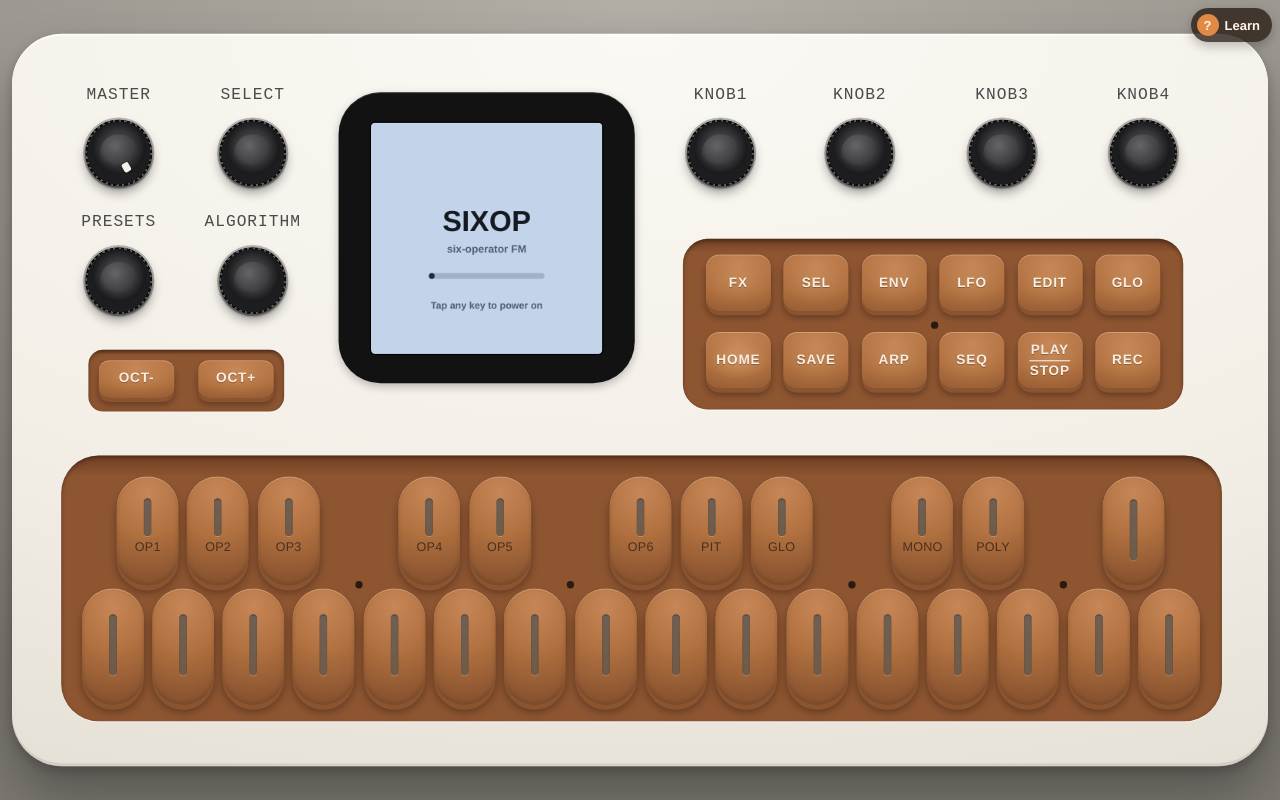
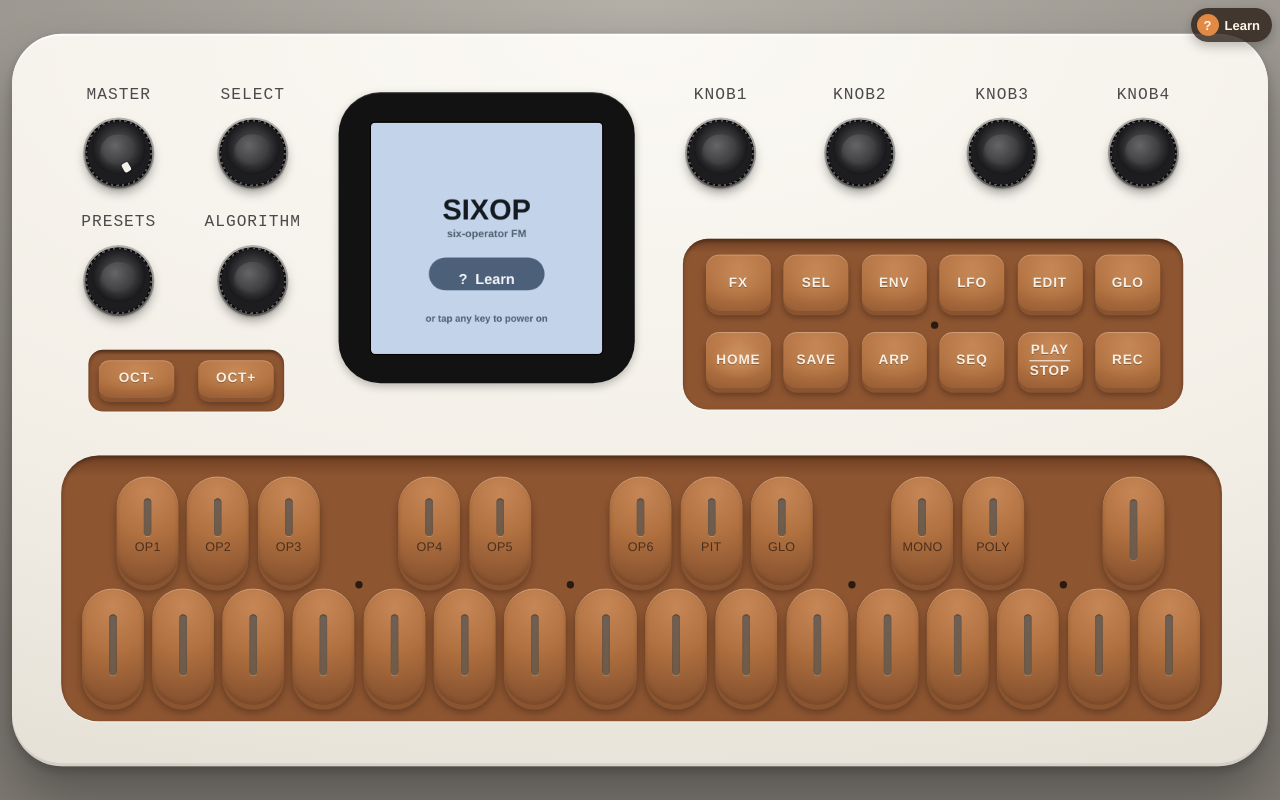
Before and after one commit to phillmeredith/music, a plain HTML site: page web/index.html in a window 1280 px wide. Drawn offline with Linux system fonts and the light colour scheme.

Commit message:
Show a Learn button on the screen before power-on
Co-Authored-By: Claude Opus 5.5 <noreply@anthropic.com>
Claude-Session: https://claude.ai/code/session_01Dmwaw3ipbF3F8yKhCfVmAN

```diff
--- a/web/css/app.css
+++ b/web/css/app.css
@@ -112,6 +112,12 @@ html, body {
   border-radius: 4px;
   box-shadow: 0 0 0 1px #000, 0 0 10px rgba(0,0,0,.35) inset;
 }
+
+/* Learn button drawn on the screen before power-on; this is its touch area */
+.screen-learn { position: absolute; left: 80px; top: 152px; width: 123px; height: 44px; border: 0; padding: 0;
+  background: transparent; border-radius: 22px; cursor: pointer; touch-action: manipulation; z-index: 2; }
+.screen-learn[hidden] { display: none; }
+.screen-learn:active { background: rgba(255,255,255,.18); }
 
 /* ------------------------------------------------------------------ trays */
 .tray {
--- a/web/js/app.js
+++ b/web/js/app.js
@@ -919,7 +919,16 @@ export class App {
   draw() {
     const sc = this.screen;
     if (!sc) return; // panel can ask for a redraw before the screen exists
-    if (!this.powered) { sc.boot(0); sc.text('Tap any key to power on', 120, 190, 10, sc.theme.dim, 'center'); return; }
+    if (this.guide) this.guide.screenBtn.hidden = this.powered;
+    if (!this.powered) {
+      const t = sc.theme; sc.begin();
+      sc.text('SIXOP', 120, 92, 30, t.accent, 'center', 900);
+      sc.text('six-operator FM', 120, 116, 11, t.dim, 'center', 600);
+      sc.rrect(60, 140, 120, 34, 17, t.widgetOn);
+      sc.text('?  Learn', 120, 163, 15, t.textOn, 'center', 800);
+      sc.text('or tap any key to power on', 120, 204, 10, t.dim, 'center');
+      return;
+    }
     sc.begin();
     const pt = this.part(), now = performance.now();
     const icons = [];
--- a/web/js/guide.js
+++ b/web/js/guide.js
@@ -34,6 +34,12 @@ export class Guide {
     this.launcher = el('button', 'guide-launch', document.body, '<span>?</span><b>Learn</b>');
     this.launcher.setAttribute('aria-label', 'Open lessons');
     this.launcher.addEventListener('click', () => (this.lesson || this.songLesson ? this.stop() : this.menu()));
+    // the same Learn button, drawn on the device screen before power-on (app.draw paints it)
+    const bez = document.querySelector('.bezel');
+    this.screenBtn = el('button', 'screen-learn', bez || document.body);
+    this.screenBtn.setAttribute('aria-label', 'Learn: open lessons');
+    this.screenBtn.addEventListener('pointerdown', (e) => e.stopPropagation());
+    this.screenBtn.addEventListener('click', () => this.menu());
     window.addEventListener('resize', () => { this.lastKey = ''; });
     if (new URLSearchParams(location.search).get('guide')) setTimeout(() => this.menu(), 300);
   }
--- a/web/sw.js
+++ b/web/sw.js
@@ -1,5 +1,5 @@
 // Offline cache. Bump VERSION whenever any cached file changes.
-const VERSION = 'sixop-5';
+const VERSION = 'sixop-6';
 const FILES = [
   './', 'index.html', 'manifest.webmanifest', 'css/app.css', 'engine.wasm', 'worklet.js',
   'js/main.js', 'js/app.js', 'js/audio.js', 'js/dx7.js', 'js/feedback.js', 'js/midi.js', 'js/panel.js',
```
